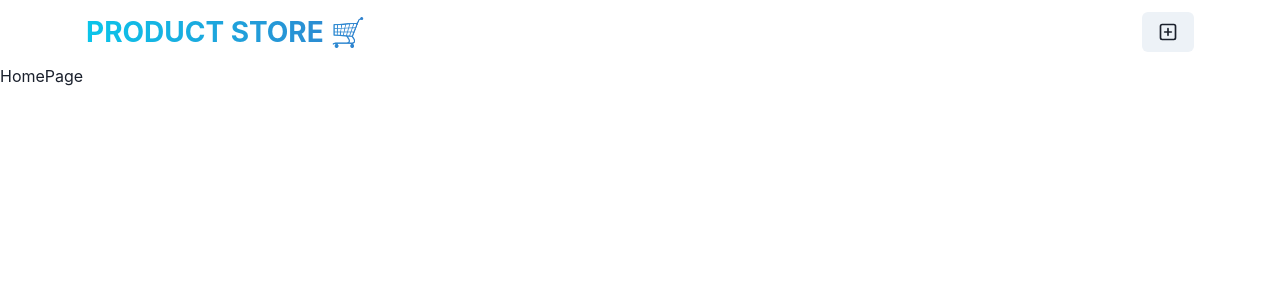
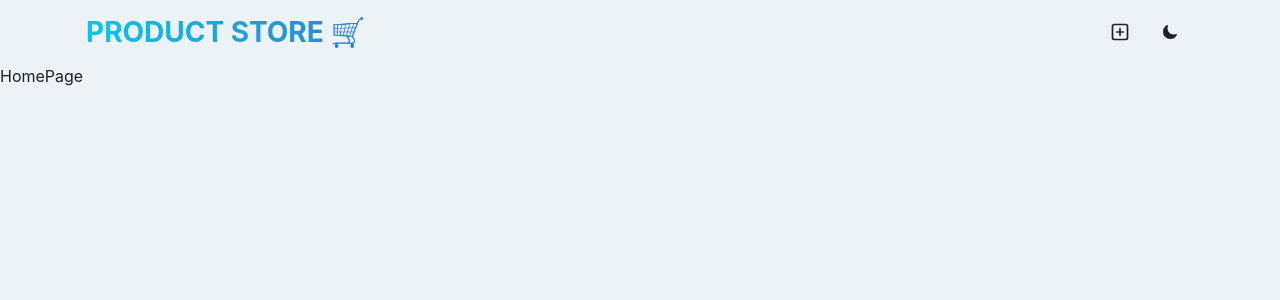
Before and after one commit to srivatsan0611/mern-products, a React (Vite) app in the folder frontend/: page / in a window 1280 px wide. Shown: the top 300 px of the page. Built offline with nearby package versions, Linux system fonts and the light colour scheme.

Commit message:
Build Navbar

```diff
--- a/frontend/src/App.jsx
+++ b/frontend/src/App.jsx
@@ -1,4 +1,4 @@
-import { Box } from "@chakra-ui/react"
+import { Box, useColorModeValue } from "@chakra-ui/react"
 import HomePage from "./pages/HomePage.jsx"
 import CreatePage from "./pages/CreatePage.jsx"
 import Navbar from "./components/Navbar.jsx"
@@ -7,7 +7,7 @@ import { Route , Routes } from "react-router-dom"
 function App() {
 
   return (
-    <Box minH={"100vh"}>
+    <Box minH={"100vh"} bg={useColorModeValue("gray.100", "gray.900")}>
       <Navbar />
       <Routes>
         <Route path="/" element = {<HomePage />} ></Route>
--- a/frontend/src/components/Navbar.jsx
+++ b/frontend/src/components/Navbar.jsx
@@ -1,9 +1,14 @@
-import { Button, Container, Flex, HStack, Text } from '@chakra-ui/react'
+import { Button, Container, Flex, HStack, Text, useColorModeValue } from '@chakra-ui/react'
 import React from 'react'
 import { Link } from 'react-router-dom';
 import {PlusSquareIcon} from '@chakra-ui/icons';
+import { useColorMode } from '@chakra-ui/react';
+import { IoMoon } from "react-icons/io5";
+import { LuSun } from "react-icons/lu";
 
 const Navbar = () => {
+  const { colorMode, toggleColorMode } = useColorMode()
+
   return (
     <Container maxW="1140px" px={"4"}>
         <Flex
@@ -30,7 +35,9 @@ const Navbar = () => {
                 <Button>
                     <PlusSquareIcon fontSize={20}/>
                 </Button>
-
+                <Button onClick={toggleColorMode}>
+                    {colorMode === "light" ? <IoMoon /> : <LuSun size='20' />}
+                </Button>
                 </Link>
 
             </HStack>
```
